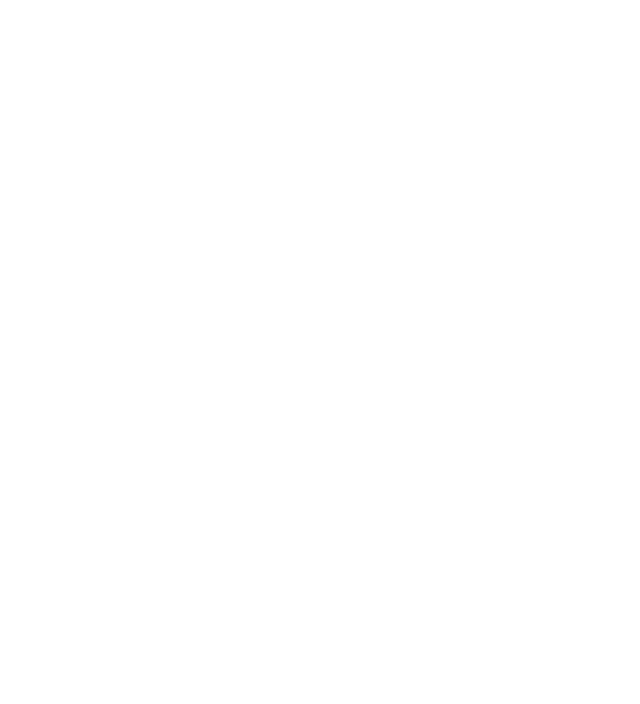
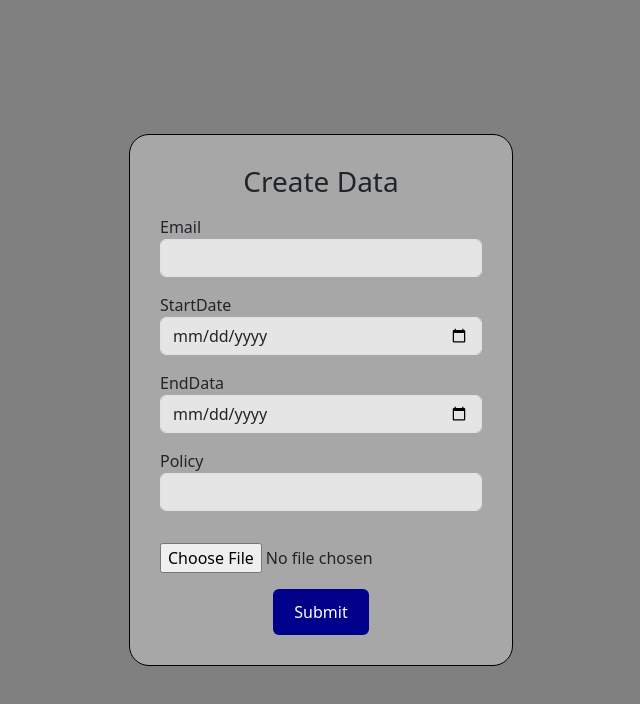
Before and after one commit to AjithaChand/Validation-project, a React (Create React App) app in the folder Insurance-app-main/: page /user in a window 1280 px wide. Before the commit this address had no page. Shown: the top 704 px of the page, without its empty margins (319-959 px from the left). Built offline with nearby package versions, Linux system fonts and the light colour scheme.

Commit message:
Modified files

```diff
--- a/Insurance-app-main/package.json
+++ b/Insurance-app-main/package.json
@@ -13,7 +13,7 @@
     "react-app": "file:",
     "react-dom": "^19.0.0",
     "react-router-dom": "^7.4.0",
-    "react-scripts": "5.0.1",
+    "react-scripts": "^5.0.1",
     "web-vitals": "^2.1.4"
   },
   "scripts": {
--- a/Insurance-app-main/src/login/create.js
+++ b/Insurance-app-main/src/login/create.js
@@ -43,7 +43,9 @@
             <label>Policy</label>
             <input type='text' className='form-control' style={{backgroundColor:"rgba(255, 255, 255, 0.7)"}} onChange={e=>setValues({...values,policy:e.target.value})} />
         </div>
-        <input type='file' className='mt-3'/>
+        <div className='mt-3'>
+          <input type='file' className='mt-3'/>
+        </div>
         <button className='btn mt-3'>Submit</button>
       </form>
     </div>
--- a/Insurance-app-main/src/login/register/App.js
+++ b/Insurance-app-main/src/login/register/App.js
@@ -13,8 +13,8 @@
         <Routes>
           <Route path='/' element={<Login />} />-
           <Route path='/register' element={<Register/>} />
-          <Route path='/userdata' element={<Userdata />} />
-          <Route path='/create' element={<Create/>} />
+          <Route path='/admin' element={<Userdata />} />
+          <Route path='/user' element={<Create/>} />
         </Routes>
       </BrowserRouter>
     </div>
--- a/Insurance-app-main/src/login/register/login.css
+++ b/Insurance-app-main/src/login/register/login.css
@@ -1,5 +1,5 @@
 .login-container{
-    background-image: url('C:\Users\NASTAF_6\my-app\react-app\public\register.jpg');
+    background-image: url('C:\task\Validation-project\Insurance-app-main\public\bg-2.jpg');
     background-repeat: no-repeat;
     background-size: cover;
 }
--- a/Insurance-app-main/src/login/register/login.js
+++ b/Insurance-app-main/src/login/register/login.js
@@ -16,11 +16,18 @@
 
     const handleSubmit = (e) =>{
         e.preventDefault();
-        axios.post("http://localhost:8000",values)
+        axios.post("http://localhost:8000/login",values)
         .then(res=>{
             alert(res.data.message)
             localStorage.setItem("token",res.data.token)
-            navigate("/userdata")
+            localStorage.setItem("role",res.data.role)
+
+            if(res.data.role==="admin"){
+                navigate("/admin")
+            }
+            else{
+                navigate("/user")
+            }
         })
         .catch(err=>alert(err.response.data.error))
     }
--- a/Insurance-app-main/src/login/register/register.css
+++ b/Insurance-app-main/src/login/register/register.css
@@ -1,5 +1,5 @@
 .register-container{
-    background-image: url("C:\Users\NASTAF_6\my-app\react-app\public\register.jpg");
+    background-image: url("C:\task\Validation-project\Insurance-app-main\public\bg-2.jpg");
     background-repeat: no-repeat;
     background-size: cover;
 }
--- a/Insurance-app-main/src/login/register/register.js
+++ b/Insurance-app-main/src/login/register/register.js
@@ -10,15 +10,20 @@
     const [values, setValues] = useState({
         username: "",
         email: "",
-        pasword: ""
+        password: ""
     })
 
     const handleSubmit = (e) => {
         e.preventDefault();
+        // email regex
+        const emailRegex = /^[a-zA-Z0-9._%+-]+@[a-zA-Z0-9.-]+\.[a-zA-Z]{2,}$/;
+        if(!emailRegex.test(values.email)){
+           return alert("Invalid Email")
+        }
+
         const passwordRegex = /^(?=.[A-za-z])(?=.\d)(?=.[!@#$%&*])[A-Za-z\d!@#$%&*]{8}$/
         if (!passwordRegex.test(values.password)) {
-            alert("Password must be 8 characters includes one number one special character")
-            return
+            return alert("Password must be 8 characters includes one number one special character")
         }
         axios.post("http://localhost:8000/register", values)
             .then(res => {
```
Also changed, not shown: Insurance-app-main/public/bg-2.jpg (added), 1 other file (tests, documents, lock files or other folders).
